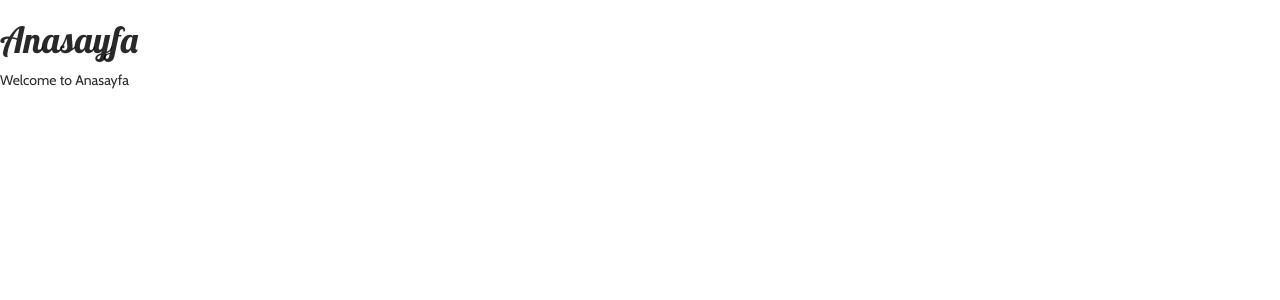
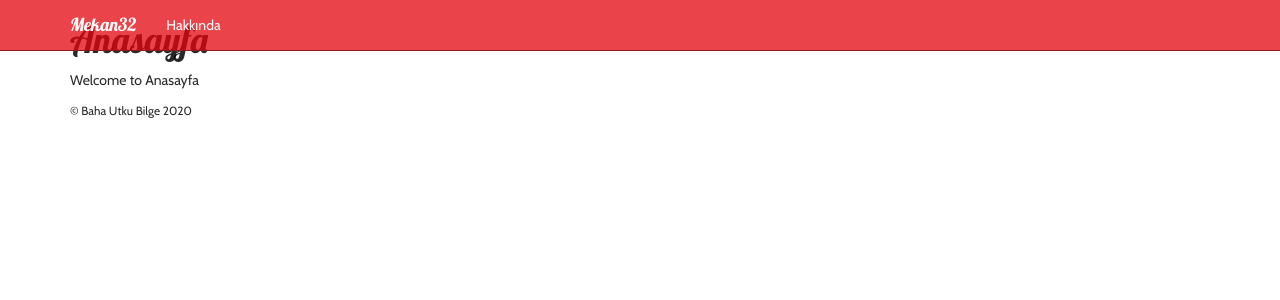
Before and after one commit to bahautkubilge/1811012044webtas, a Node server app: page / in a window 1280 px wide. Shown: the top 300 px of the page. Run offline with Node 20, Linux system fonts and the light colour scheme.

Commit message:
6. Ders Arası 2

```diff
--- a/app_server/views/layout.pug
+++ b/app_server/views/layout.pug
@@ -5,6 +5,22 @@ html
     title= title
     link(rel='stylesheet', href='/bootstrap/css/sinan.bootstrap.css')
   body
+   .navbar-default.navbar.navbar-fixed-top
+    .container
+     .navbar-header
+      a.navbar-brand(href='/') Mekan32
+      button.navbar-toggle(type='button',data-toggle='collapse',data-target='#navbar-main')
+       span.icon-bar
+       span.icon-bar
+       span.icon-bar
+     #navbar-main.navbar-collapse.collapse
+      ul.nav.navbar-nav
+       li
+        a(href='/hakkinda') Hakkında
+  .container
     block content
+    footer
+     .col-12
+      small &copy; Baha Utku Bilge 2020
   script(src='/javascripts/jquery-3.5.1.min.js')
   script(src='/bootstrap/js/bootstrap.min.js')
```
